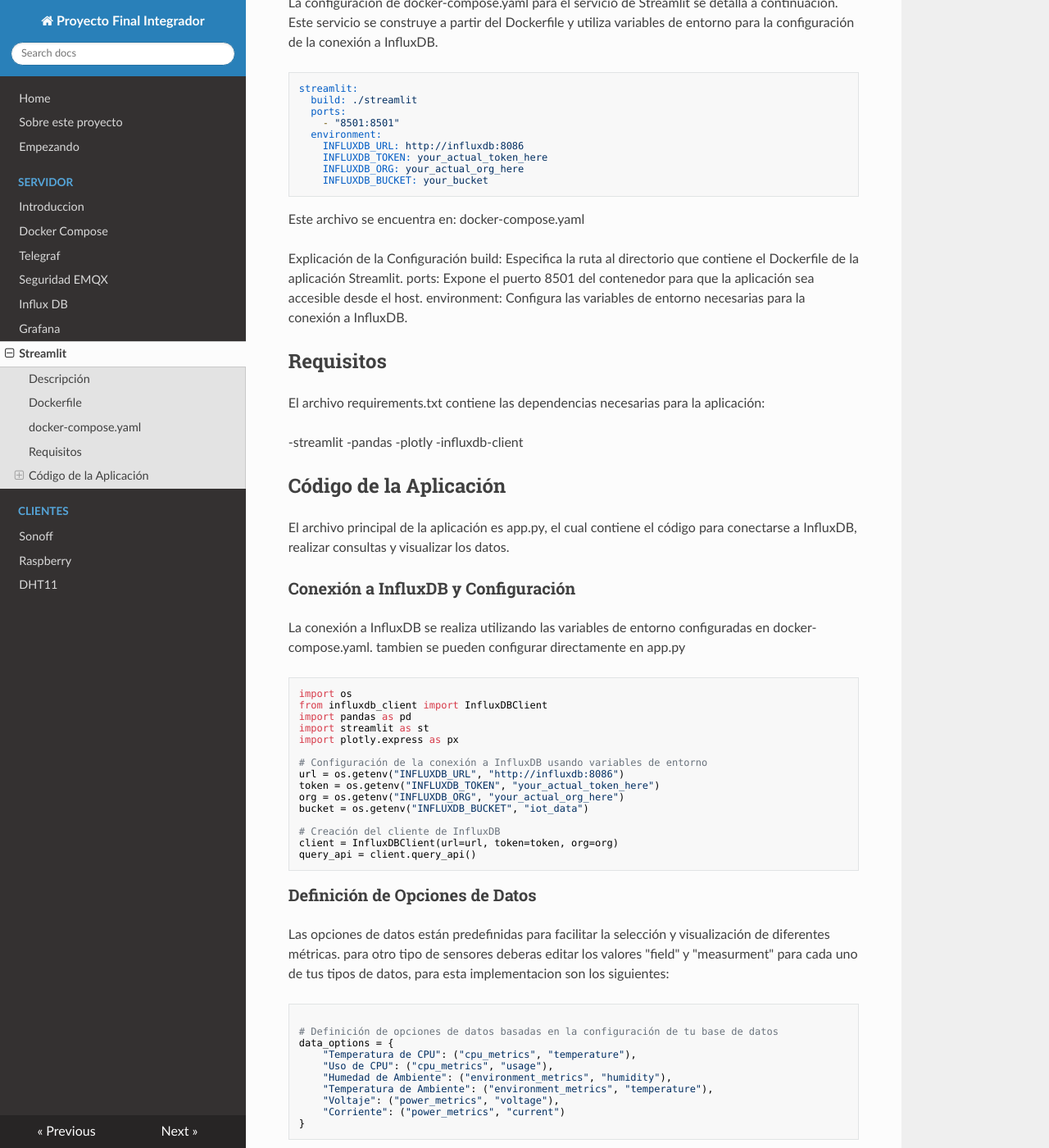
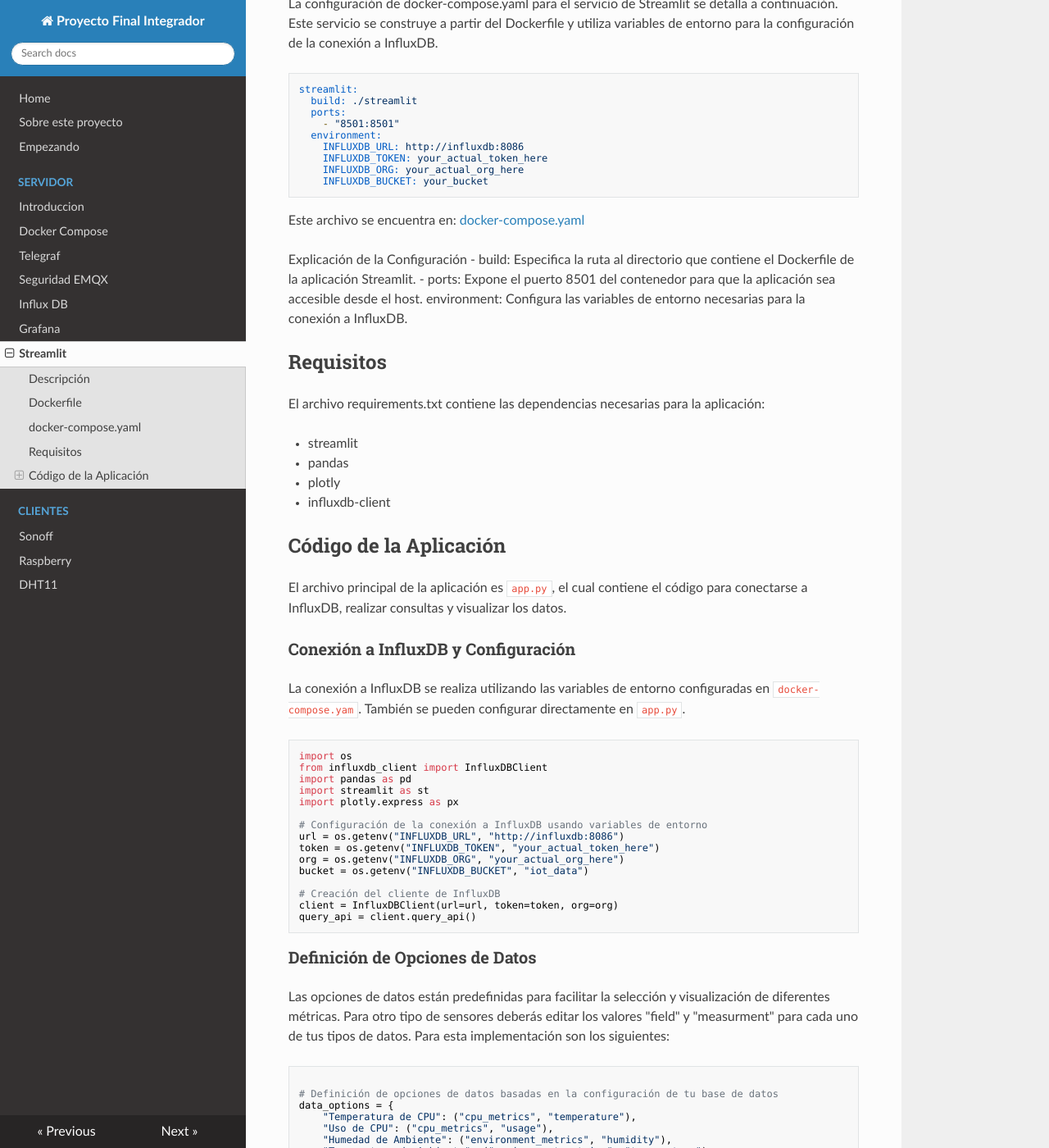
Before and after one commit to danunziata/Aplicaciones_TCP_IP, an MkDocs documentation site: the page built from docs/03-Proyecto_Final/proyecto/documentacion/docs/Streamlit.md, in a window 1280 px wide and 1400 px high, scrolled down 842 px. Shown: the whole window at 82% size. Built offline with MkDocs 1.6.1, drawn with Linux system fonts in a browser that asks for light colours; nearby versions of some CDN libraries; some of the changed text lies outside the part shown.

Commit message:
docs: Mejoras de redacción

````diff
--- a/docs/03-Proyecto_Final/proyecto/documentacion/docs/Streamlit.md
+++ b/docs/03-Proyecto_Final/proyecto/documentacion/docs/Streamlit.md
@@ -23,7 +23,7 @@
 # Comando para ejecutar la aplicación
 CMD ["streamlit", "run", "app.py"]
 ```
-Este archivo se encuentra en: /streamlitapp/Dockerfile
+Este archivo se encuentra en: `/streamlitapp/Dockerfile`
 
 ## docker-compose.yaml
 La configuración de docker-compose.yaml para el servicio de Streamlit se detalla a continuación. Este servicio se construye a partir del Dockerfile y utiliza variables de entorno para la configuración de la conexión a InfluxDB.
@@ -40,26 +40,26 @@
     INFLUXDB_BUCKET: your_bucket
 ```
 
-Este archivo se encuentra en: docker-compose.yaml
+Este archivo se encuentra en: [docker-compose.yaml](https://github.com/danunziata/Aplicaciones_TCP_IP/blob/develop/docs/03-Proyecto_Final/proyecto/server/docker-compose.yaml)
 
 Explicación de la Configuración
-build: Especifica la ruta al directorio que contiene el Dockerfile de la aplicación Streamlit.
-ports: Expone el puerto 8501 del contenedor para que la aplicación sea accesible desde el host.
+- build: Especifica la ruta al directorio que contiene el Dockerfile de la aplicación Streamlit.
+- ports: Expone el puerto 8501 del contenedor para que la aplicación sea accesible desde el host.
 environment: Configura las variables de entorno necesarias para la conexión a InfluxDB.
 
 ## Requisitos
 El archivo requirements.txt contiene las dependencias necesarias para la aplicación:
 
--streamlit
--pandas
--plotly
--influxdb-client
+- streamlit
+- pandas
+- plotly
+- influxdb-client
 
 ## Código de la Aplicación
-El archivo principal de la aplicación es app.py, el cual contiene el código para conectarse a InfluxDB, realizar consultas y visualizar los datos.
+El archivo principal de la aplicación es `app.py`, el cual contiene el código para conectarse a InfluxDB, realizar consultas y visualizar los datos.
 
 ### Conexión a InfluxDB y Configuración
-La conexión a InfluxDB se realiza utilizando las variables de entorno configuradas en docker-compose.yaml. tambien se pueden configurar directamente en app.py
+La conexión a InfluxDB se realiza utilizando las variables de entorno configuradas en `docker-compose.yam`. También se pueden configurar directamente en `app.py`.
 
 ```python
 import os
@@ -79,7 +79,7 @@
 query_api = client.query_api()
 ```
 ### Definición de Opciones de Datos
-Las opciones de datos están predefinidas para facilitar la selección y visualización de diferentes métricas. para otro tipo de sensores deberas editar los valores "field" y "measurment" para cada uno de tus tipos de datos, para esta implementacion son los siguientes:
+Las opciones de datos están predefinidas para facilitar la selección y visualización de diferentes métricas. Para otro tipo de sensores deberás editar los valores "field" y "measurment" para cada uno de tus tipos de datos. Para esta implementación son los siguientes:
 
 ```python
 
````
Also changed, not shown: other parts of docs/03-Proyecto_Final/proyecto/documentacion/docs/Streamlit.md (+1 -2 lines), docs/03-Proyecto_Final/proyecto/documentacion/docs/about.md (+1 -1 lines), docs/03-Proyecto_Final/proyecto/documentacion/docs/intro_server.md (+0 -6 lines), docs/03-Proyecto_Final/proyecto/documentacion/docs/sonoff.md (+1 -1 lines).
